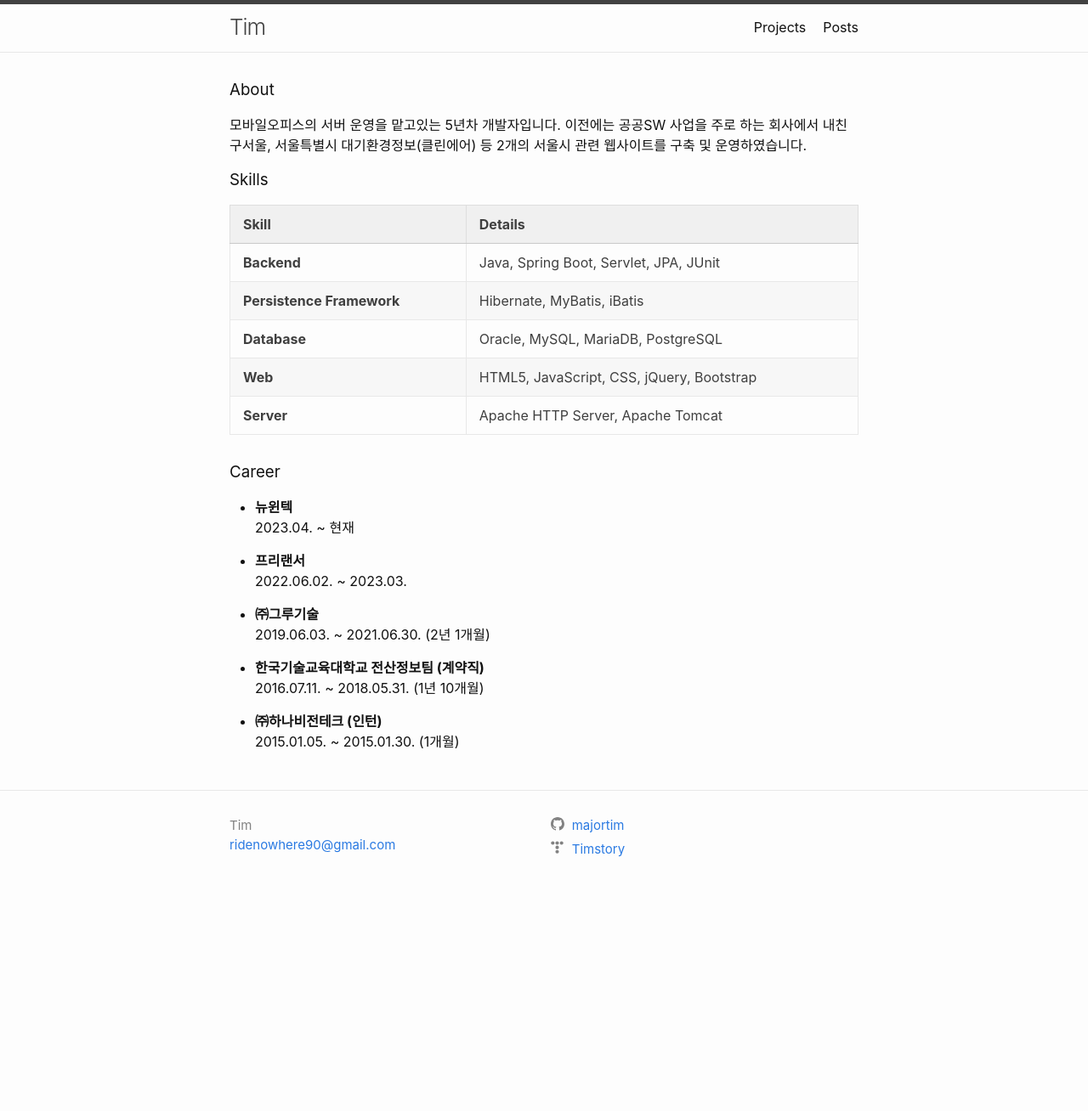
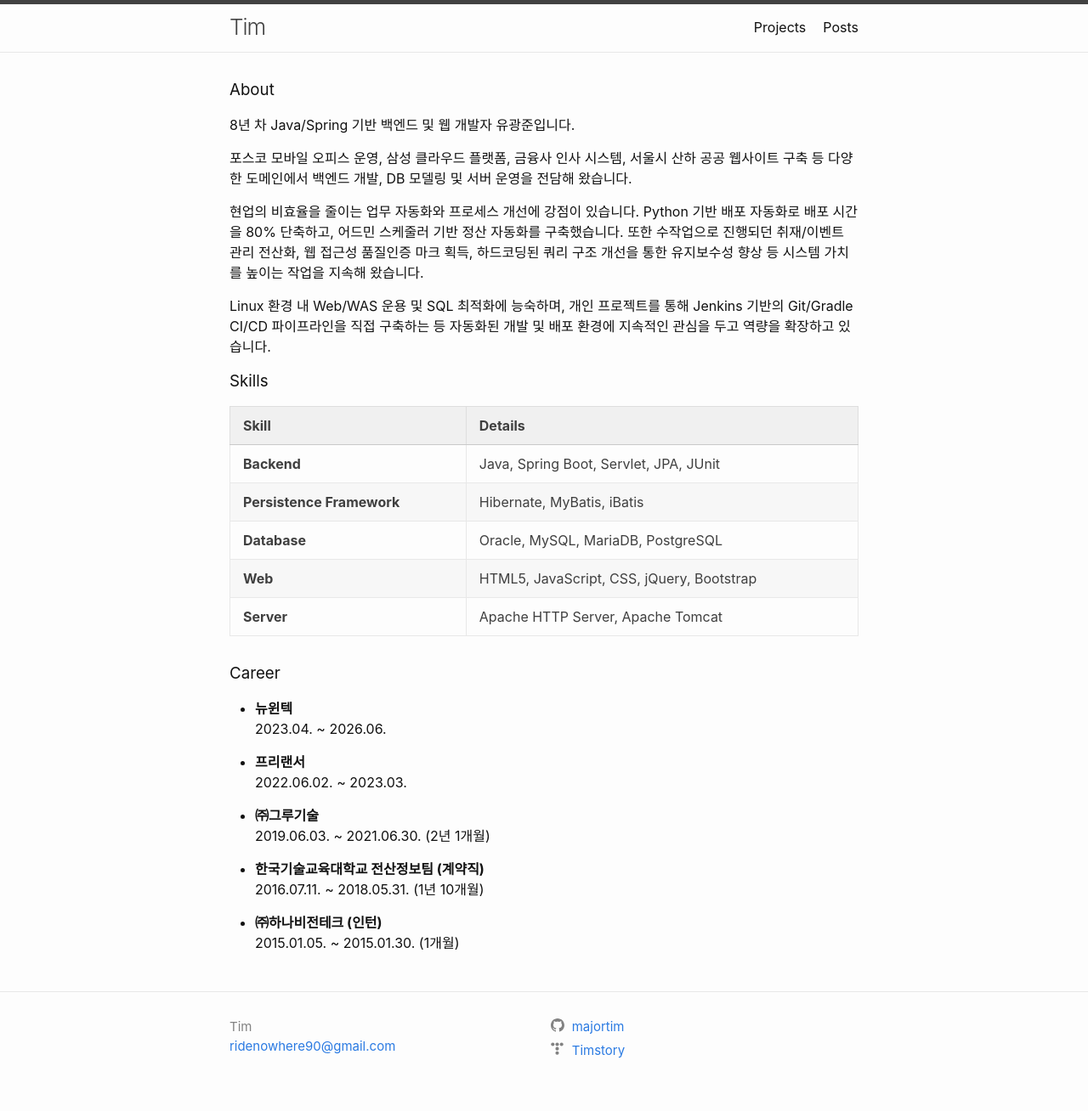
Before and after one commit to majortim/majortim.github.io, a Jekyll site: the page built from index.md, in a window 1280 px wide. Shown: the whole page at 85% size. Built offline with Jekyll 4.4.1, drawn with Linux system fonts in a browser that asks for light colours; before the commit the page ends 1071 px from its top, so only the background shows below that.

Commit message:
Update index.md

```diff
--- a/index.md
+++ b/index.md
@@ -5,7 +5,13 @@ description: 웹 개발자 Tim의 포트폴리오입니다. Java / Web / Spring
 ---
 
 ### About
-모바일오피스의 서버 운영을 맡고있는 5년차 개발자입니다. 이전에는 공공SW 사업을 주로 하는 회사에서 내친구서울, 서울특별시 대기환경정보(클린에어) 등 2개의 서울시 관련 웹사이트를 구축 및 운영하였습니다.
+8년 차 Java/Spring 기반 백엔드 및 웹 개발자 유광준입니다.
+
+포스코 모바일 오피스 운영, 삼성 클라우드 플랫폼, 금융사 인사 시스템, 서울시 산하 공공 웹사이트 구축 등 다양한 도메인에서 백엔드 개발, DB 모델링 및 서버 운영을 전담해 왔습니다.
+
+현업의 비효율을 줄이는 업무 자동화와 프로세스 개선에 강점이 있습니다. Python 기반 배포 자동화로 배포 시간을 80% 단축하고, 어드민 스케줄러 기반 정산 자동화를 구축했습니다. 또한 수작업으로 진행되던 취재/이벤트 관리 전산화, 웹 접근성 품질인증 마크 획득, 하드코딩된 쿼리 구조 개선을 통한 유지보수성 향상 등 시스템 가치를 높이는 작업을 지속해 왔습니다.
+
+Linux 환경 내 Web/WAS 운용 및 SQL 최적화에 능숙하며, 개인 프로젝트를 통해 Jenkins 기반의 Git/Gradle CI/CD 파이프라인을 직접 구축하는 등 자동화된 개발 및 배포 환경에 지속적인 관심을 두고 역량을 확장하고 있습니다.
 
 ### Skills
 
@@ -22,7 +28,7 @@ description: 웹 개발자 Tim의 포트폴리오입니다. Java / Web / Spring
 
 ### Career
 * **뉴윈텍**<br>
-	2023.04. ~ 현재
+	2023.04. ~ 2026.06.
 
 * **프리랜서**<br>
 	2022.06.02. ~ 2023.03.
```
